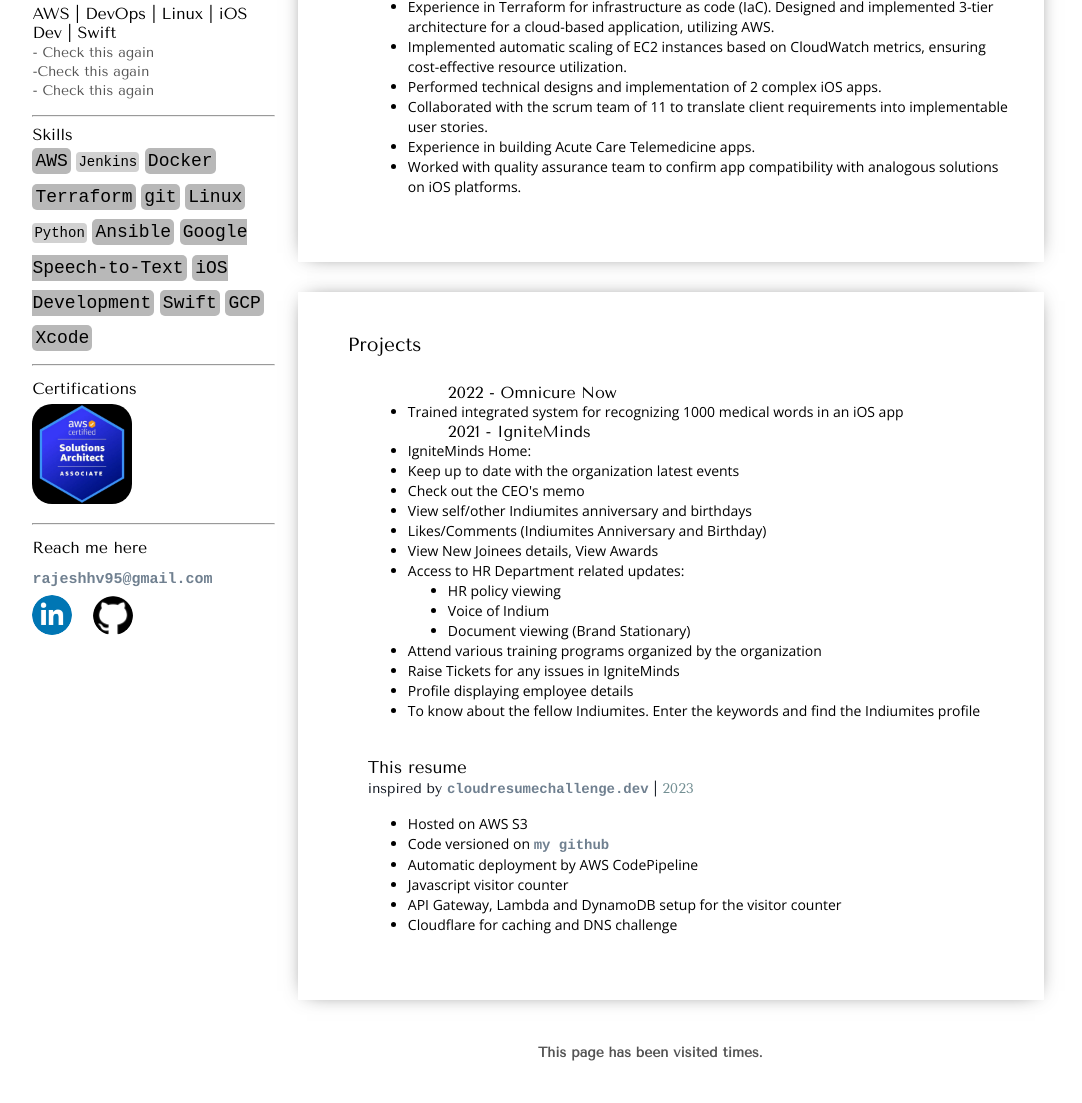
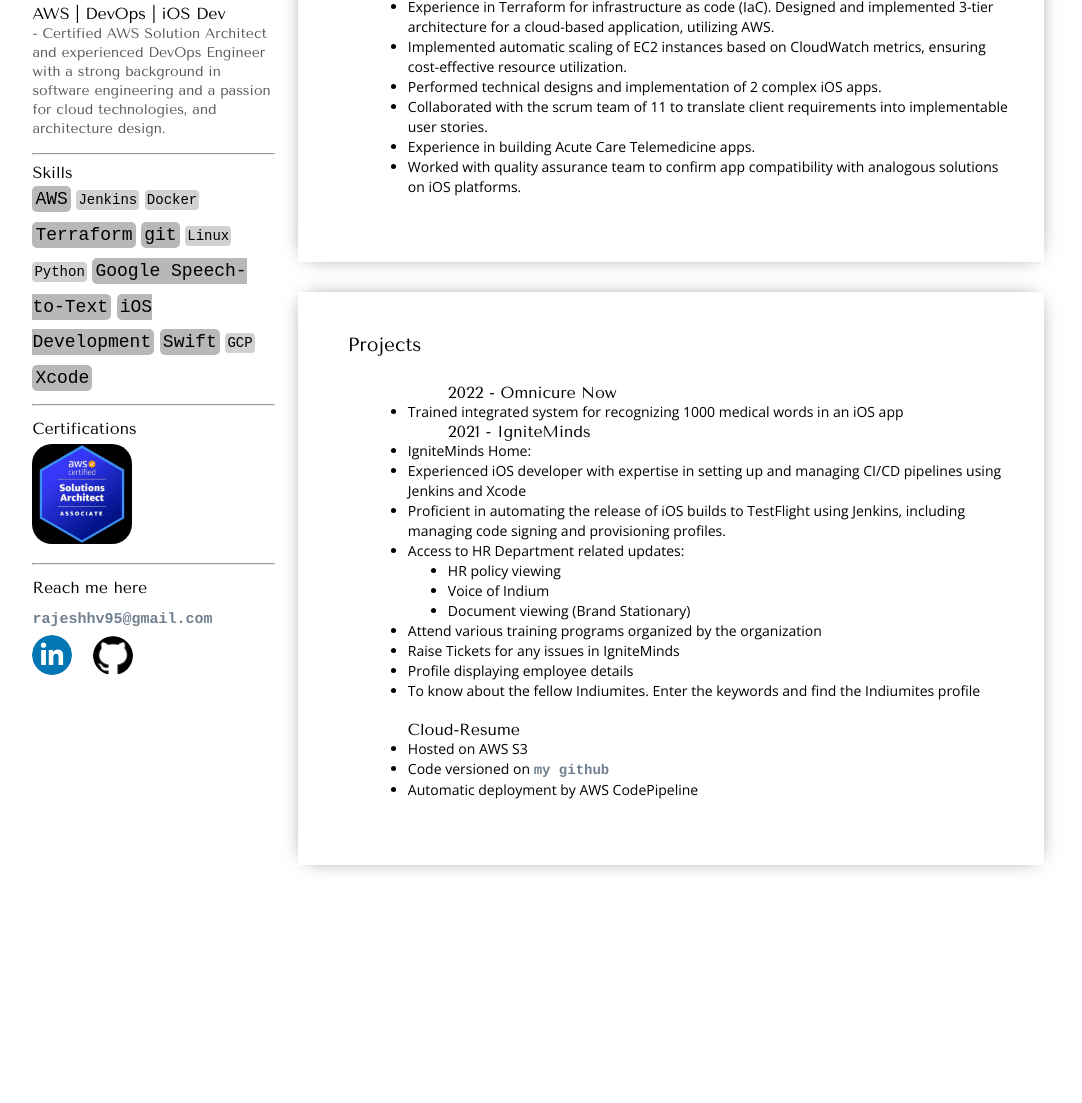
Before and after one commit to rajeshhv/Cloud-Resume, a plain HTML site: page index.html in a window 1280 px wide. Shown: the part 342-1445 px from the top of the page, without its empty margins (102-1184 px from the left). After the commit the page ends 1245 px from the top, so only its background shows below. Drawn offline with nearby package versions, Linux system fonts and the light colour scheme; a script that the page names is missing.

Commit message:
index change

```diff
--- a/index.html
+++ b/index.html
@@ -15,23 +15,21 @@
 					<img id="profile-photo" src="Profile_Image.jpeg" alt="Profile-Image">
 				</div>
 				<p id="name">Rajesh HV<br></p>
-				<p>AWS | DevOps | Linux | iOS Dev | Swift <br><span id="description">- Check this again <br>-Check this again <br>- Check this again </span></p>
+				<p>AWS | DevOps | iOS Dev <br><span id="description">- Certified AWS Solution Architect and experienced DevOps Engineer with a strong background in software engineering and a passion for cloud technologies, and architecture design. </span></p>
 				<hr width="100%">
 				<div id="skills">
 					<p style="display:inline;">Skills</p><br>
 					<p id="skill-stronger">AWS</p>
 					<p id="skill">Jenkins</p>
-					<p id="skill-stronger">Docker</p>
+					<p id="skill">Docker</p>
 					<p id="skill-stronger">Terraform</p>
 					<p id="skill-stronger">git</p>
-					<p id="skill-stronger">Linux</p>
+					<p id="skill">Linux</p>
 					<p id="skill">Python</p>
-					<p id="skill-stronger">Ansible</p>
 					<p id="skill-stronger">Google Speech-to-Text</p>
-
 					<p id="skill-stronger">iOS Development</p>
 					<p id="skill-stronger">Swift</p>
-					<p id="skill-stronger">GCP</p>
+					<p id="skill">GCP</p>
 					<p id="skill-stronger">Xcode</p>
 				</div>
 				<hr width="100%">
@@ -96,11 +94,11 @@
 							<li> IgniteMinds Home:
 
 
-								<li>Keep up to date with the organization latest events</li>
-  <li>Check out the CEO's memo</li>
-  <li>View self/other Indiumites anniversary and birthdays</li>
-  <li>Likes/Comments (Indiumites Anniversary and Birthday)</li>
-  <li>View New Joinees details, View Awards</li>
+								<li>Experienced iOS developer with expertise in setting up and managing CI/CD pipelines using Jenkins and Xcode</li>
+								<li>Proficient in automating the release of iOS builds to TestFlight using Jenkins, including managing code signing and provisioning profiles.</li>
+
+
+
   <li>Access to HR Department related updates:</li>
   <ul>
     <li>HR policy viewing</li>
@@ -114,19 +112,16 @@
 
 							<br>
 						</ul>
-						<p class="tag">This resume<br><span>inspired by <a href="https://cloudresumechallenge.dev" target="_blank" class="link">cloudresumechallenge.dev</a> | <span>2023</span></span></p>
+						<ul>Cloud-Resume</ul>
 						<ul>
 							<li>Hosted on AWS S3</li>
 							<li>Code versioned on <a href="https://github.com/rajeshhv/Cloud-Resume" target="_blank" class="link">my github</a></li>
 							<li>Automatic deployment by AWS CodePipeline</li>
-							<li>Javascript visitor counter</li>
-							<li>API Gateway, Lambda and DynamoDB setup for the visitor counter</li>
-							<li>Cloudflare for caching and DNS challenge</li>
+
 							<br>
 						</ul>
 					</ul>
 				</div>
-				<p class="counter">This page has been visited <a id="count"></a> times.</p>
 			</div>
 		</div>
 	</body>
```
